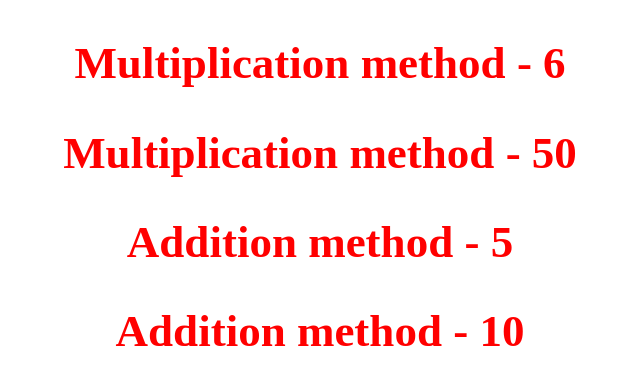
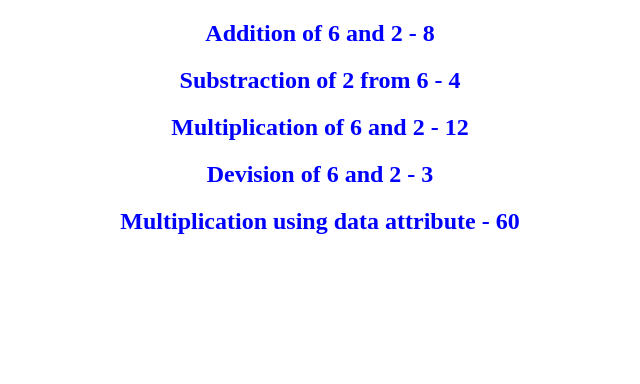
Before and after one commit to GeekShubhamRajput/Vue-JS, a Vue app: page / in a window 1280 px wide. Shown: the top 384 px of the page, without its empty margins (320-960 px from the left). Built offline with nearby package versions, Linux system fonts and the light colour scheme.

Commit message:
Program 2

```diff
--- /dev/null
+++ b/src/Program2.vue
@@ -0,0 +1,42 @@
+<template>
+  <h2>Addition of 6 and 2 - {{ addition(6, 2) }} </h2>
+  <h2>Substraction of 2 from 6 - {{ substraction(6, 2) }} </h2>
+  <h2>Multiplication of 6 and 2 - {{ multiplication(6, 2) }}</h2>
+  <h2>Devision of 6 and 2 - {{ devision(6, 2) }}</h2>
+  <h2>Multiplication using data attribute - {{ multiplyUsingBase(6) }}</h2>
+</template>
+
+<script>
+  export default{
+    name: 'Program2',
+    data(){
+      return{
+        baseMultiplier: 10,
+      }
+    },
+    methods: {
+      addition(a, b){
+        return a + b;
+      },
+      substraction(a, b){
+        return a - b;
+      },
+      multiplication(a, b){
+        return a * b;
+      },
+      devision(a, b){
+        return a / b;
+      },
+      multiplyUsingBase(a){
+        return a * this.baseMultiplier;
+      },
+    },
+  };
+</script>
+
+<style>
+  #app{
+    text-align: center;
+    color: blue;
+  }
+</style>
--- a/src/main.js
+++ b/src/main.js
@@ -1,4 +1,4 @@
 import { createApp } from 'vue'
-import App from './Methods.vue'
+import App from './Program2.vue'
 
 createApp(App).mount('#app')
```
Also changed, not shown: program.txt.
